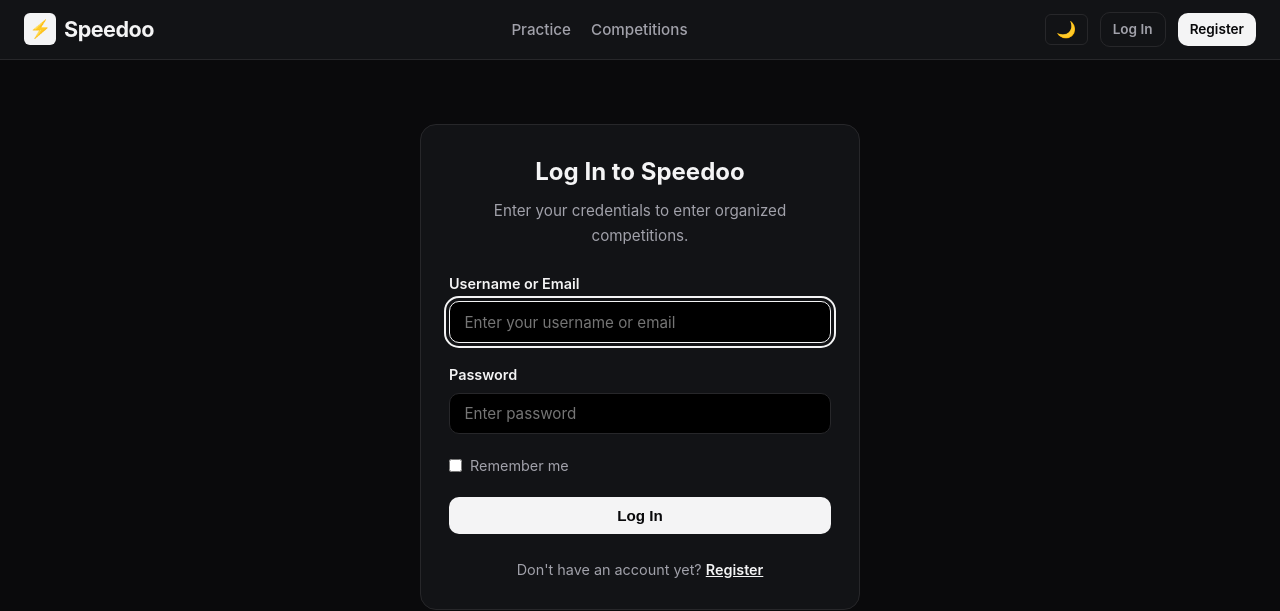
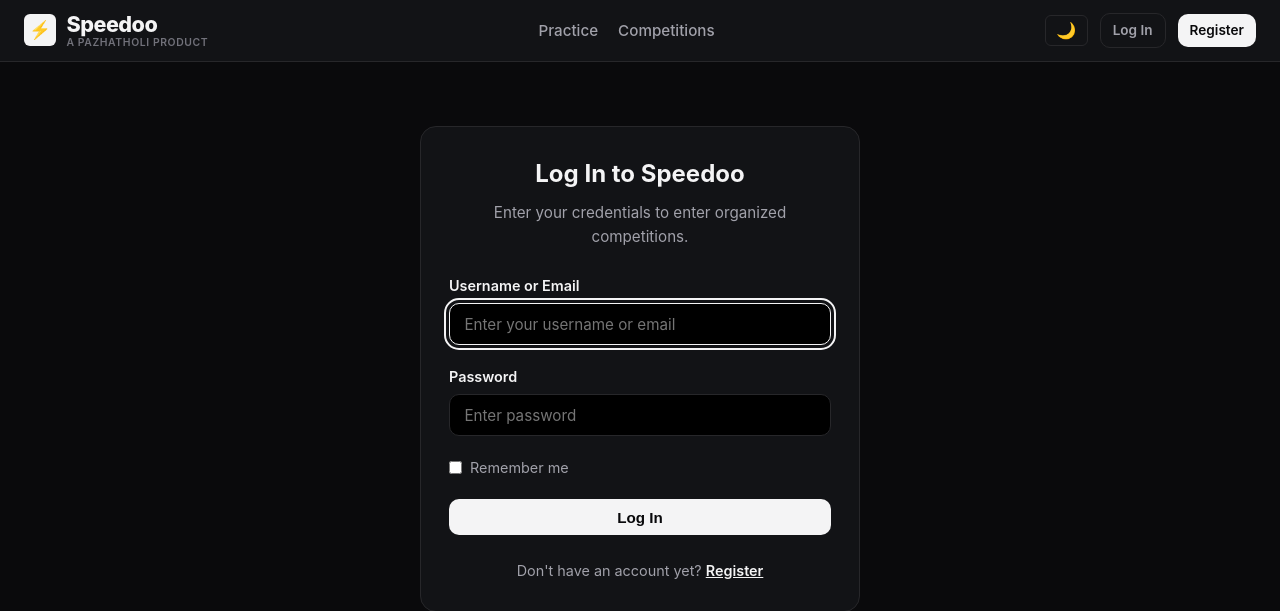
Before and after one commit to That-Vibe-QA/Speedoo, a Flask app: a page that uses templates/base.html in a window 1280 px wide. Shown: the top 611 px of the page. Run offline with Flask 3, Linux system fonts and the light colour scheme.

Commit message:
Add 'A PazhaTholi Product' subtitle under Speedoo logo

```diff
--- a/static/css/style.css
+++ b/static/css/style.css
@@ -92,12 +92,30 @@ a:focus-visible, button:focus-visible, input:focus-visible, select:focus-visible
 .nav-brand {
   display: flex;
   align-items: center;
-  gap: 0.5rem;
+  gap: 0.65rem;
   text-decoration: none;
   color: var(--text-primary);
-  font-weight: 700;
+}
+
+.brand-text-container {
+  display: flex;
+  flex-direction: column;
+  line-height: 1.15;
+}
+
+.brand-title {
+  font-weight: 800;
   font-size: 1.35rem;
   letter-spacing: -0.5px;
+  color: var(--text-primary);
+}
+
+.brand-subtitle {
+  font-size: 0.65rem;
+  font-weight: 600;
+  letter-spacing: 0.6px;
+  text-transform: uppercase;
+  color: var(--text-muted);
 }
 
 .brand-icon {
--- a/templates/base.html
+++ b/templates/base.html
@@ -20,7 +20,10 @@
     <nav class="navbar">
       <a href="{{ url_for('practice.index') }}" class="nav-brand">
         <span class="brand-icon">⚡</span>
-        <span>{{ app_name }}</span>
+        <div class="brand-text-container">
+          <span class="brand-title">{{ app_name }}</span>
+          <span class="brand-subtitle">A PazhaTholi Product</span>
+        </div>
       </a>
 
       <ul class="nav-menu">
```
Also changed, not shown: api/index.py (line endings or trailing spaces), vercel.json.
